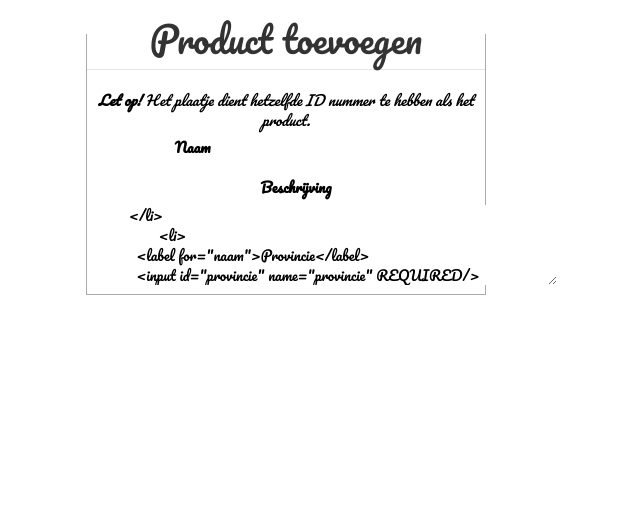
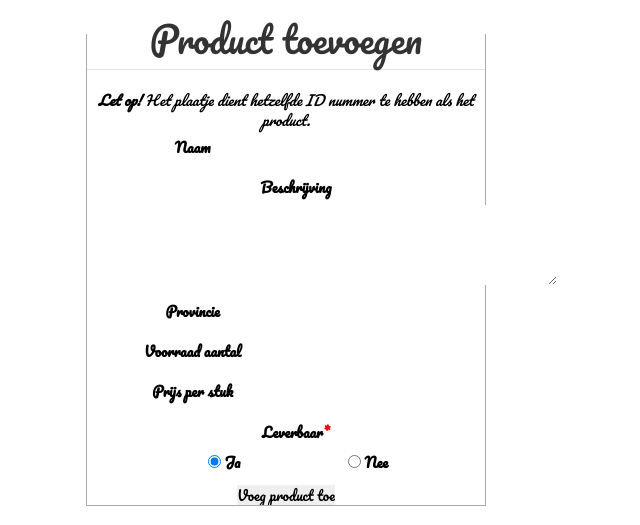
Before and after one commit to tommy4421/Webshop, a PHP site: page /nieuwproduct.php in a window 1280 px wide. Shown: the part 248-773 px from the top of the page, without its empty margins (354-994 px from the left). Before the commit the page ends 543 px from the top, so only its background shows below. Run offline with PHP 8.4, Linux system fonts and the light colour scheme; the visitor is signed in with stand-in values (Sample User, id 1); data that the repository does not hold is empty; some libraries are stand-ins or nearby versions.

Commit message:
Update nieuwproduct.php

```diff
--- a/nieuwproduct.php
+++ b/nieuwproduct.php
@@ -50,7 +50,7 @@
           </li>
 		  <li>
             <label for="naam">Beschrijving</label>
-	    <textarea rows="4" cols="50" name="beschrijving" REQUIRED/>
+	    <textarea rows="4" cols="50" name="beschrijving" REQUIRED></textarea>
           </li>
 		  <li>
             <label for="naam">Provincie</label>
```
